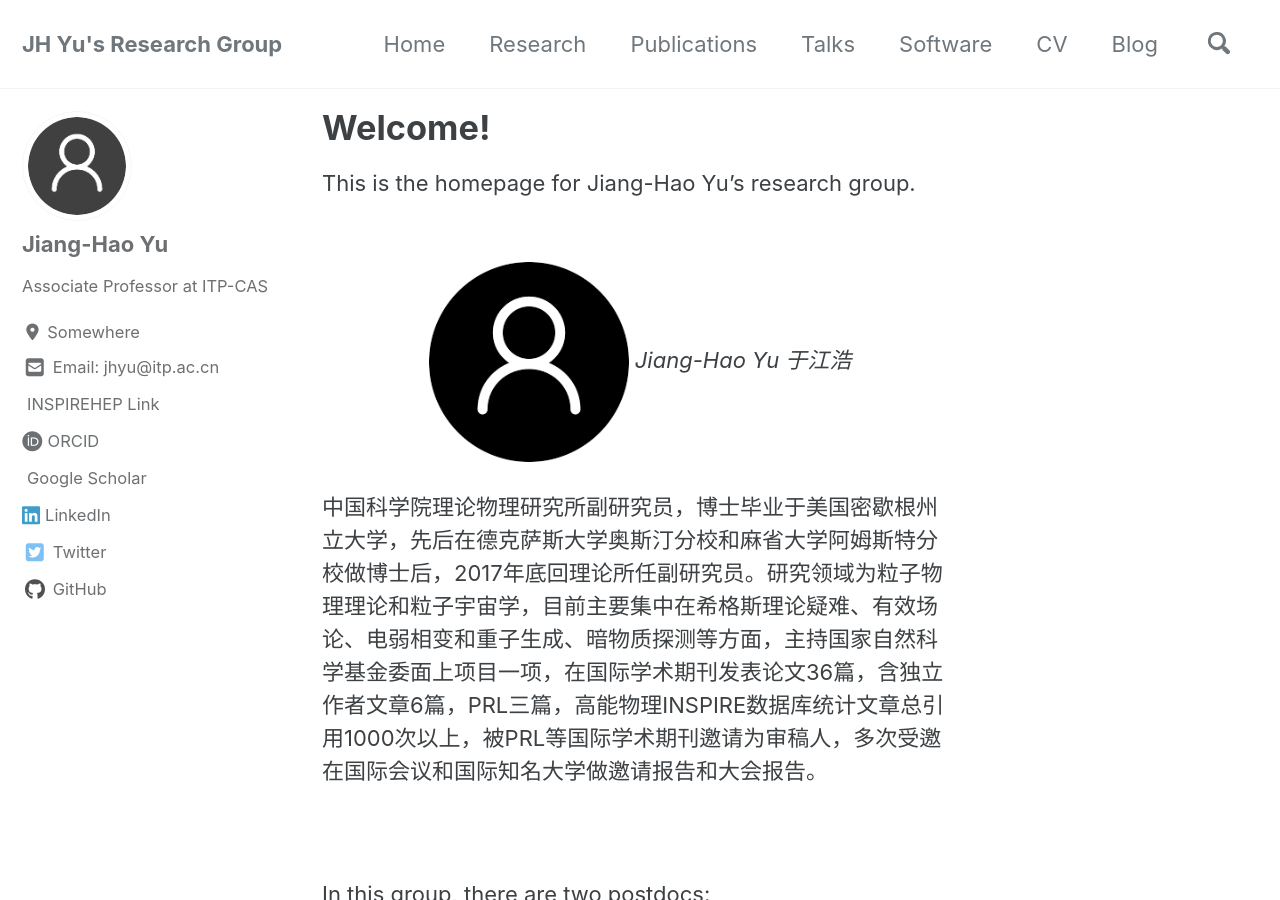
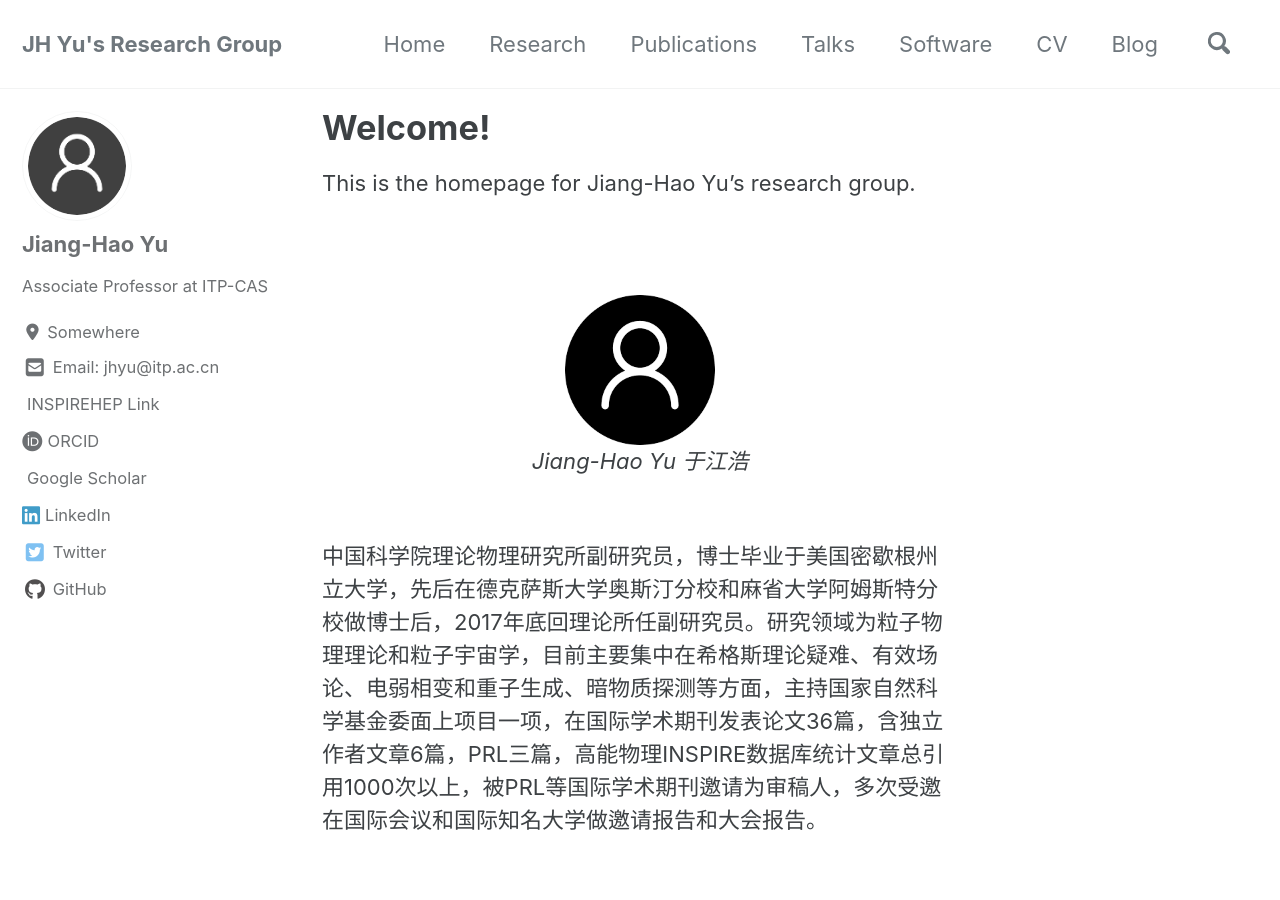
Before and after one commit to jhyu-itp/jhyu-itp.github.io, a Jekyll site: the page built from _pages/index.md, in a window 1280 px wide and 900 px high. Built offline with Jekyll 4.4.1, drawn with Linux system fonts in a browser that asks for light colours; cached includes are drawn as plain includes; nearby versions of some CDN libraries; a style sheet for code colours, icons or effects is not loaded.

Commit message:
Update index.md

```diff
--- a/_pages/index.md
+++ b/_pages/index.md
@@ -19,12 +19,16 @@ feature_row:
 
 This is the homepage for Jiang-Hao Yu's research group.
 <br />
+<br />
+
 <p align="center">
-<img src="/assets/images/bio-photo.png" alt="于江浩" title="Jiang-Hao Yu" width="200"/>
+<img src="/assets/images/bio-photo.png" alt="于江浩" title="Jiang-Hao Yu" width="150"/>
+     <br />
     <em>Jiang-Hao Yu 于江浩 </em>
 </p>
+<br />
 中国科学院理论物理研究所副研究员，博士毕业于美国密歇根州立大学，先后在德克萨斯大学奥斯汀分校和麻省大学阿姆斯特分校做博士后，2017年底回理论所任副研究员。研究领域为粒子物理理论和粒子宇宙学，目前主要集中在希格斯理论疑难、有效场论、电弱相变和重子生成、暗物质探测等方面，主持国家自然科学基金委面上项目一项，在国际学术期刊发表论文36篇，含独立作者文章6篇，PRL三篇，高能物理INSPIRE数据库统计文章总引用1000次以上，被PRL等国际学术期刊邀请为审稿人，多次受邀在国际会议和国际知名大学做邀请报告和大会报告。
-
+<br />
 
 <!-- Delete next line if you prefer not to have a feature row. -->
 <br />
@@ -34,32 +38,34 @@ This is the homepage for Jiang-Hao Yu's research group.
 {% endif %} -->
 <!-- Delete previous lines if you prefer not to have a feature row. -->
 
-
+-----------------
+<br />
 In this group, there are two postdocs:
 
-
 <br />
+<br />
+<p align="center">
 <table>
   <tr>
-    <td><img src="/assets/images/bio-photo.png" width=200></td>
-    <td><img src="/assets/images/bio-photo.png" width=200></td>
-    <td><img src="/assets/images/bio-photo.png" width=200></td>
+    <td><img src="/assets/images/bio-photo.png" width=120></td>
+    <td><img src="/assets/images/bio-photo.png" width=120></td>
   </tr>
     <tr>
     <td>Hao-Lin Li (李浩林)</td>
      <td>Yong Du (杜勇)</td>
-     <td> </td>
   </tr>
 </table>
+</p>
 
 <!-- <p align="center">
   <img src="/images/p1.jpg" width="30%" />
   <img src="/images/p1.jpg" width="30%" />
   <img src="/images/p1.jpg" width="30%" height=480/>
 </p> -->
-
+<br />
 and four graduate students:
 <br />
+<p align="center">
 <table>
   <tr>
     <td><img src="/assets/images/bio-photo.png" width=200></td>
@@ -74,6 +80,7 @@ and four graduate students:
       <td>Hao Sun (孙浩)</td>
   </tr>
 </table>
+</p>
 
 <!--Zhe Ren (任哲)
 Yuan-Zhen Li (李沅桢)
```
